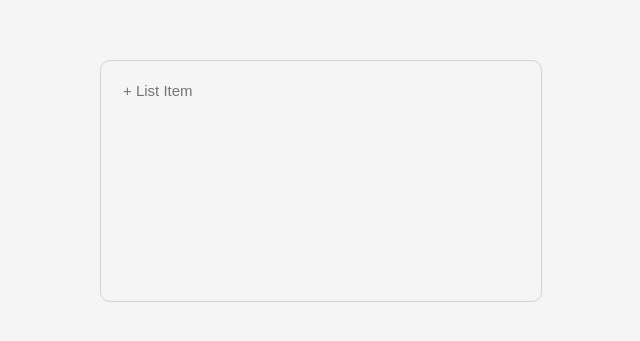
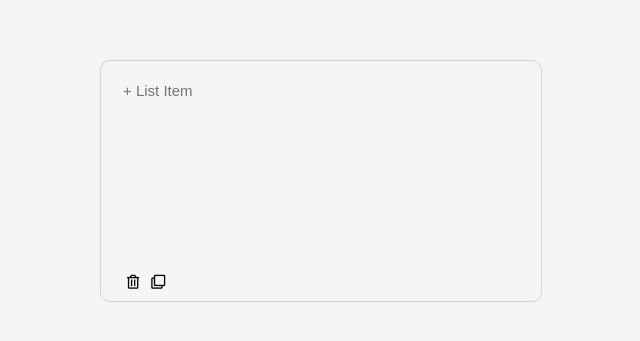
Before and after one commit to dsnair/google-keep-clone, a React (Create React App) app: page / in a window 1280 px wide. Shown: the part 219-560 px from the top of the page, without its empty margins (319-959 px from the left). Built offline with nearby package versions, Linux system fonts and the light colour scheme.

Commit message:
fix 'form submission canceled' warning

```diff
--- a/src/App.css
+++ b/src/App.css
@@ -4,6 +4,7 @@
   padding: 20px;
   border: 1px solid lightgrey;
   border-radius: 10px;
+  position: relative;
 }
 
 .tasksForm {
@@ -28,6 +29,16 @@ button {
   border: 0;
   outline: none;
   background-color: whitesmoke;
+  cursor: pointer;
+  font-size: 14px;
+}
+
+.timesBtn {
   color: grey;
-  cursor: pointer;
 }
+
+.menu {
+  position: absolute;
+  bottom: 10px;
+  width: 100%;
+}
--- a/src/App.js
+++ b/src/App.js
@@ -14,11 +14,6 @@ function App() {
 
   const handleCompleteTask = index => {
     const newTasks = [...tasks]
-    // newTasks.splice(index, 1)
-    // newTasks.push({
-    //   task: tasks[index].task,
-    //   isComplete: !tasks[index].isComplete
-    // })
     newTasks.splice(index, 1, {
       task: tasks[index].task,
       isComplete: !tasks[index].isComplete
@@ -51,7 +46,11 @@ function App() {
               style={{ textDecoration: item.isComplete && 'line-through' }}
             />
           </div>
-          <button onClick={() => handleDeleteTask(index)}>
+          <button
+            onClick={() => handleDeleteTask(index)}
+            type="button"
+            className="timesBtn"
+          >
             <i className="fas fa-times" />
           </button>
         </form>
@@ -65,6 +64,15 @@ function App() {
           placeholder="+ List Item"
         />
       </form>
+
+      <section className="menu">
+        <button>
+          <i className="far fa-trash-alt" />
+        </button>
+        <button>
+          <i className="far fa-clone" />
+        </button>
+      </section>
     </div>
   )
 }
```
